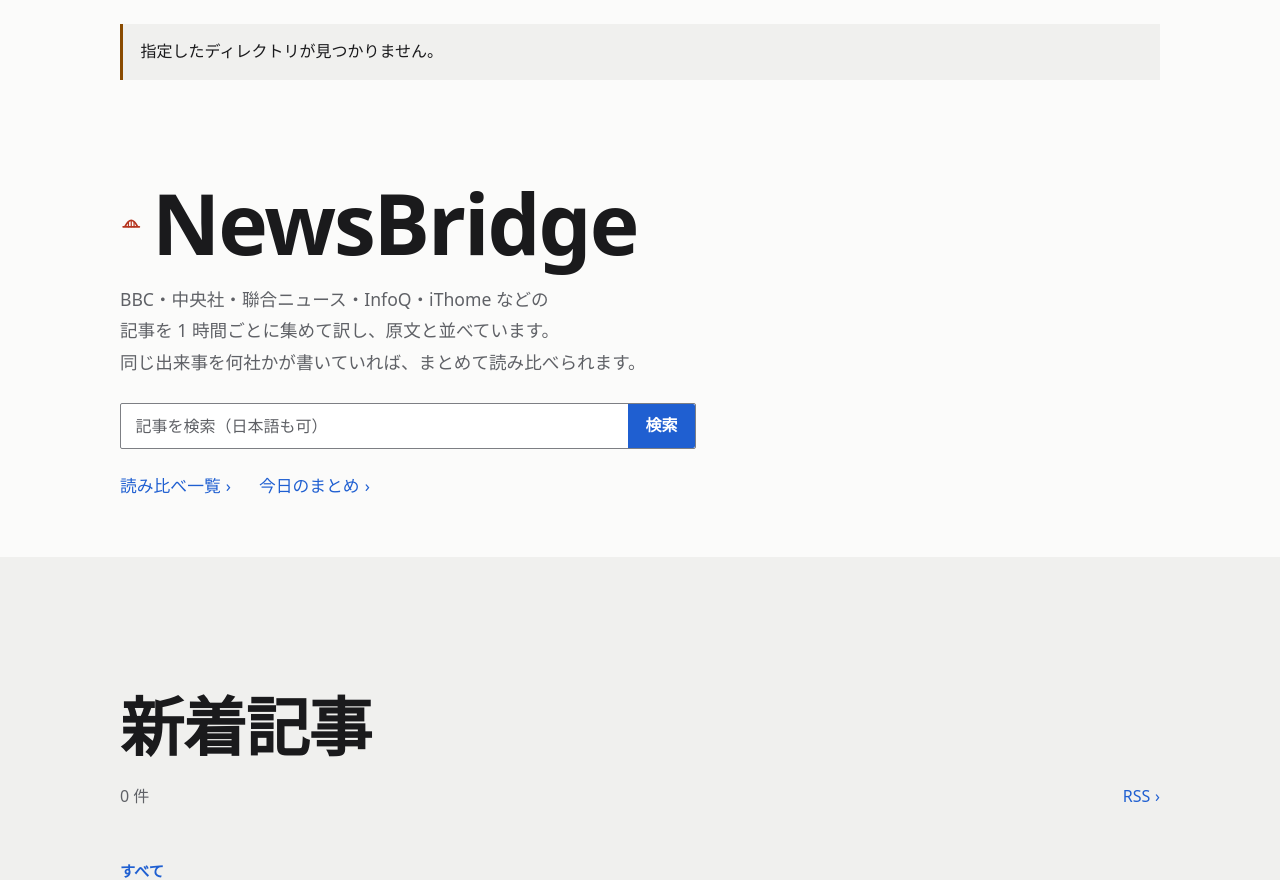
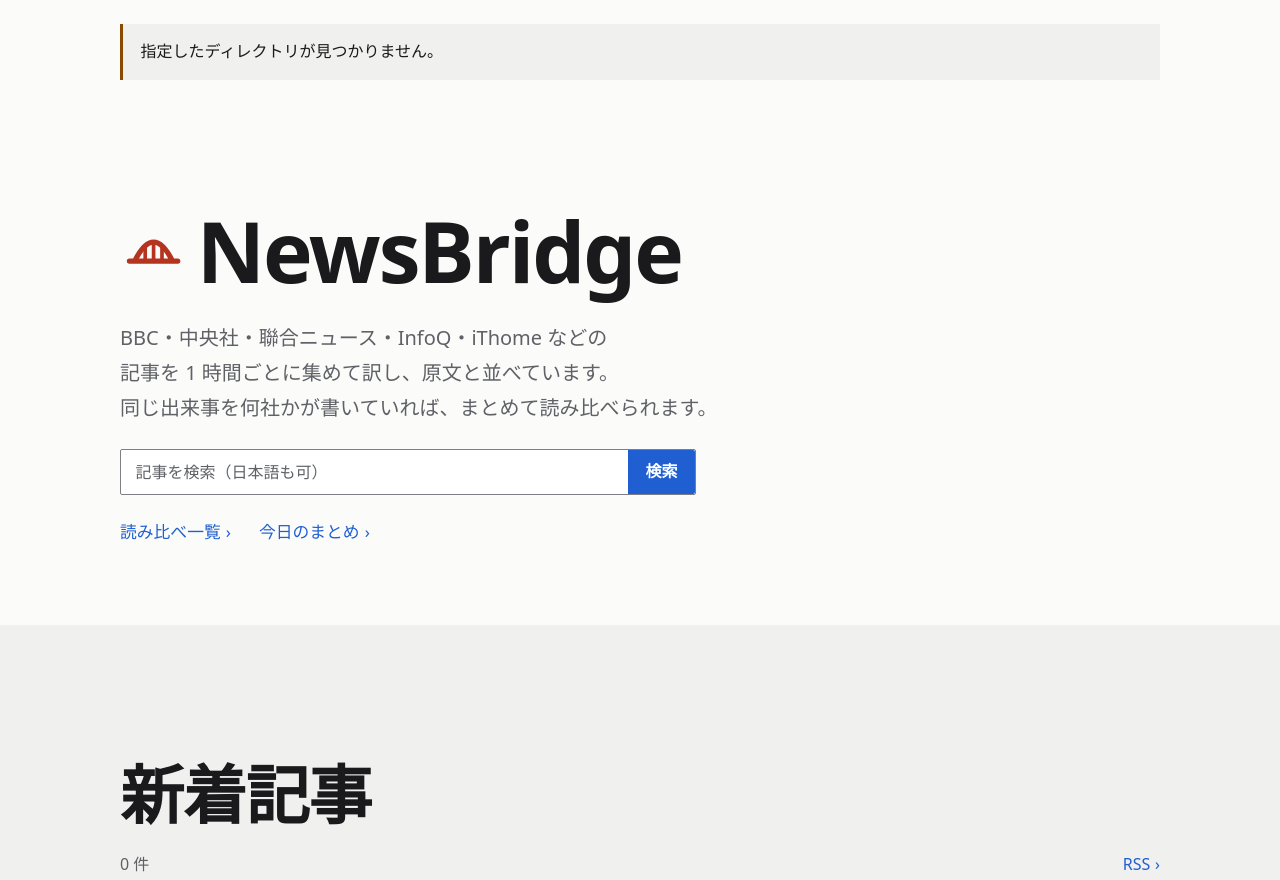
Before and after one commit to AlstRafe/news-site, a Flask app: page / in a window 1280 px wide. Shown: the part 53-933 px from the top of the page. Run offline with Flask 3, Linux system fonts and the light colour scheme; data that the repository does not hold is empty; some libraries are stand-ins or nearby versions.

Commit message:
トップの見出しと余白を製品ページの大きさに戻し、印を見出しの大きさに (#17)
Co-Authored-By: Claude Opus 5.5 <noreply@anthropic.com>
Claude-Session: https://claude.ai/code/session_01AYumRoW13HeskfaiMRMyoL

```diff
--- a/newsreader/static/product.css
+++ b/newsreader/static/product.css
@@ -1149,7 +1149,7 @@ main.front-page > .alert:first-child {
 /* The opening: the paper's name, what it does in two plain sentences, how much it holds and the search. Short
    and left-aligned, so the news itself starts within the first screen. */
 .hero {
-  padding-block: clamp(2.25rem, 1.5rem + 3vw, 3.75rem) clamp(2rem, 1.5rem + 2vw, 3rem);
+  padding-block: clamp(3rem, 1.5rem + 5vw, 6rem) clamp(3rem, 2rem + 3vw, 4.5rem);
 }
 .hero-in > * {
   max-width: 50rem;
@@ -1159,14 +1159,15 @@ main.front-page > .alert:first-child {
   align-items: center;
   gap: 0.6rem;
   margin: 0;
-  font-size: clamp(2rem, 1.4rem + 2.2vw, 3rem);
+  font-size: clamp(2.75rem, 1.2rem + 5.5vw, 5.5rem);
   font-weight: 800;
-  line-height: 1.1;
-  letter-spacing: -0.02em;
+  line-height: 1.04;
+  letter-spacing: -0.035em;
 }
 .hero .name .mark {
-  width: 0.9em;
-  height: 0.9em;
+  width: 0.8em;
+  height: 0.8em;
+  font-size: inherit;
 }
 .hero .tally {
   margin: 0.6rem 0 0;
@@ -1187,10 +1188,10 @@ main.front-page > .alert:first-child {
 }
 .hero .lead {
   max-width: 40rem;
-  margin-top: 0.9rem;
+  margin-top: 1.4rem;
   margin-bottom: 0;
-  font-size: clamp(1rem, 0.95rem + 0.25vw, 1.1rem);
-  line-height: 1.8;
+  font-size: clamp(1.05rem, 0.95rem + 0.45vw, 1.25rem);
+  line-height: 1.75;
 }
 .hero .searchbar {
   max-width: 36rem;
```
